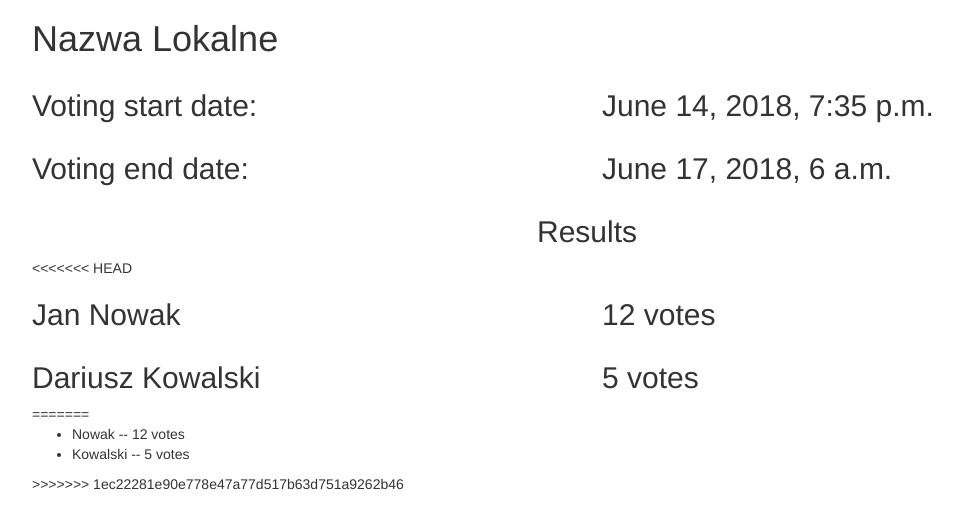
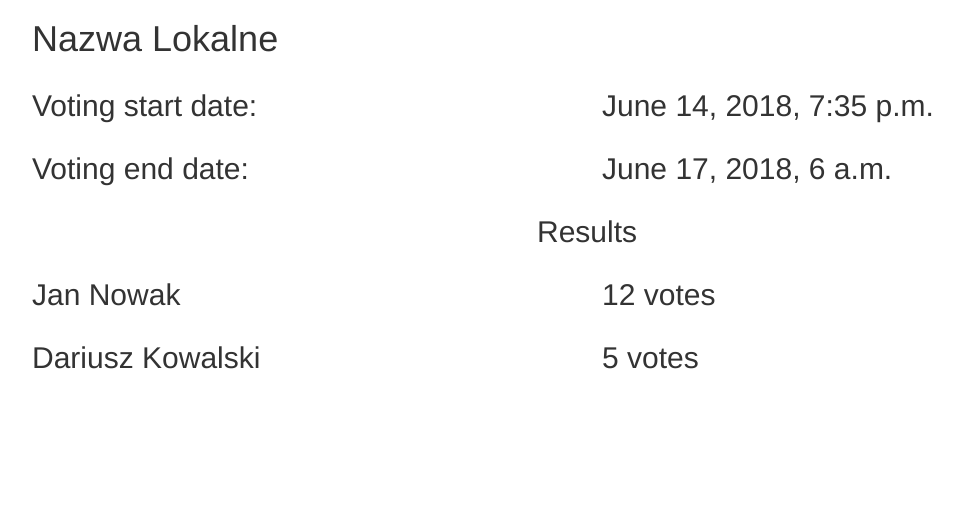
Before and after one commit to Jaszczureq/Project_RSwTA, a Django app: page /polls/1/results/ in a window 1280 px wide. Shown: the part 83-612 px from the top of the page, without its empty margins (53-1016 px from the left). Run offline with Django 3.2, Linux system fonts and the light colour scheme; data comes from the database, SQL or seed files in the repository; both versions use the stored data as it was after the commit; some libraries are stand-ins or nearby versions.

Commit message:
hotfix for results-pdf

```diff
--- a/Project_RSwTA/settings.py
+++ b/Project_RSwTA/settings.py
@@ -29,8 +29,6 @@ ALLOWED_HOSTS = ['*']
 # Application definition
 
 INSTALLED_APPS = [
-    'annoying',
-    'xhtml2pdf',
     'django_extensions',
     'polls.apps.PollsConfig',
     'django.contrib.admin',
--- a/polls/admin.py
+++ b/polls/admin.py
@@ -20,12 +20,7 @@ class AdresAdmin(admin.ModelAdmin):
 
 
 class KandydatAdmin(admin.ModelAdmin):
-<<<<<<< HEAD
-    fields = ['osoba', 'wybor']
-    # fields = ['osoba', 'wybor', 'votes']
-=======
     fields = ['osoba', 'wybor', 'votes']
->>>>>>> 1ec22281e90e778e47a77d517b63d751a9262b46
 
 
 admin.site.register(Kraj, KrajAdmin)
--- a/polls/templates/polls/results.html
+++ b/polls/templates/polls/results.html
@@ -30,8 +30,6 @@
     </div>
 </div>
 
-
-<<<<<<< HEAD
 {% for x in wybor.kandydat_set.all %}
 <div class="row">
     <div class="col-lg-6">
@@ -42,12 +40,5 @@
     </div>
 </div>
 {% endfor %}
-=======
-<ul>
-    {% for x in wybor.kandydat_set.all %}
-    <li>{{ x.osoba.nazwisko }} -- {{ x.votes }} vote{{ x.votes|pluralize }}</li>
-    {% endfor %}
-</ul>
-<!--<a href="{% url 'polls:detail' wybor.id %}">Vote again?</a>-->
->>>>>>> 1ec22281e90e778e47a77d517b63d751a9262b46
+
 {% endblock %}
--- a/polls/templates/polls/votelist.html
+++ b/polls/templates/polls/votelist.html
@@ -12,7 +12,7 @@
 			<li><a href="{% url 'polls:detail' wybor.id %}">{{ wybor.nazwa }}</a>
 			</li>
 		{% else %}
-			<li><a href="{% url 'polls:results' wybor.id %}">{{ wybor.nazwa }}</a>
+			<li><a href="{% url 'polls:results-pdf' wybor.id %}">{{ wybor.nazwa }}</a>
 			</li>
 		{% endif %}
 	{% endfor %}
--- a/polls/views.py
+++ b/polls/views.py
@@ -85,22 +85,14 @@ class ResultsView(generic.DetailView):
     model = Wybor
     template_name = 'polls/results.html'
 
-    # def get(self, request, *args, **kwargs):
-    #     model = Wybor
-    #     pdf = render_to_pdf('polls/results.html', {'wybor': Wybor})
-    #     return HttpResponse(pdf, content_type='application/pdf')
-
 
 class ResultsViewPdf(generic.DetailView):
-    # model = Wybor
-    # template_name = 'polls/results.html'
-
+    model = Wybor
+    template_name = 'polls/results.html'
     def get(self, request, *args, **kwargs):
         model = Wybor
         pdf = render_to_pdf('polls/results.html', {'wybor': Wybor})
         return HttpResponse(pdf, content_type='application/pdf')
-        # model = Wybor
-        # template_name = 'polls/results.html'
 
 
 @login_required
```
Also changed, not shown: db.sqlite3.
